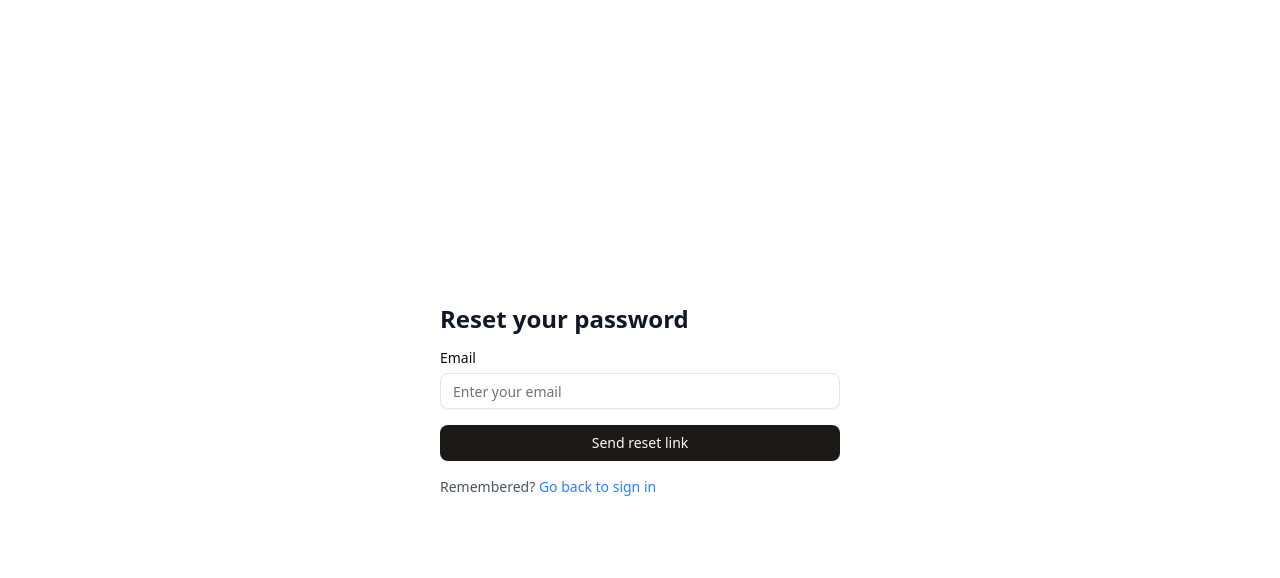
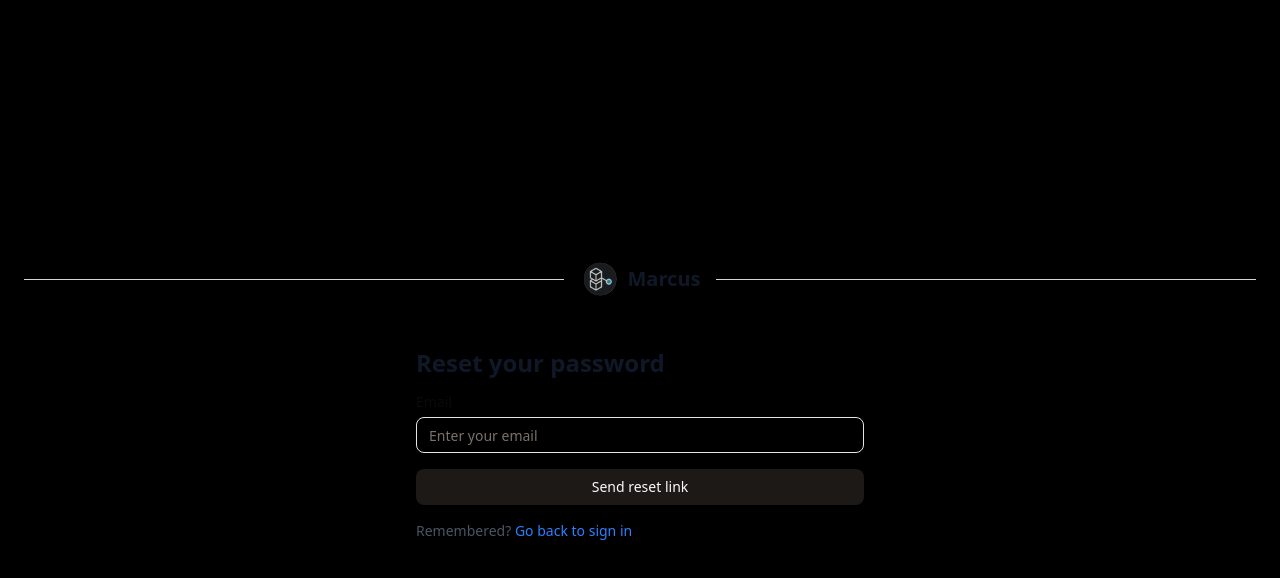
Before and after one commit to njit-prof-bill/njit-prof-bill-cs490-project-summer-2025, a Next.js app: page / in a window 1280 px wide. Both pictures are taken after a click on the button "Forgot password?". Shown: the top 578 px of the page. Built offline with nearby package versions, Linux system fonts and the light colour scheme; no server answers.

Commit message:
Add branding

```diff
--- a/src/app/page.tsx
+++ b/src/app/page.tsx
@@ -6,6 +6,7 @@ import { useEffect, useState } from "react";
 import { LoginForm } from "@/components/forms/loginForm";
 import { RegistrationForm } from "@/components/forms/registrationForm";
 import { ResetPasswordForm } from "@/components/forms/resetPasswordForm";
+import Image from "next/image";
 
 export default function LandingPage() {
   const { user, loading } = useAuth();
@@ -23,8 +24,27 @@ export default function LandingPage() {
   }
 
   return (
-    <div className="flex items-center justify-center min-h-screen">
-      <div className="w-full max-w-md px-6">
+    <div className="flex flex-col items-center justify-center min-h-screen px-6 bg-black">
+      {/* Branding Section */}
+      <div className="relative w-full mb-12">
+        <div className="flex items-center justify-center">
+          <hr className="absolute top-1/2 w-full border-gray-300 dark:border-gray-600" />
+          <div className="relative flex items-center space-x-2 px-4 bg-black">
+            <Image
+              src="/logo.png"
+              alt="Marcus Logo"
+              width={40}
+              height={40}
+            />
+            <h2 className="text-xl font-semibold text-gray-900 dark:text-gray-100">
+              Marcus
+            </h2>
+          </div>
+        </div>
+      </div>
+
+      {/* Form Section */}
+      <div className="w-full max-w-md">
         {view === "login" && (
           <>
             {/* Form Label */}
@@ -77,20 +97,18 @@ export default function LandingPage() {
         {view === "resetPassword" && (
           <>
             {/* Form Label */}
-            <h1 className="text-2xl font-bold text-gray-900 dark:text-gray-100 mb-4 text-left">
+            <h1 className="text-2xl font-bold text-gray-900 dark:text-gray-100 mb-4">
               Reset your password
             </h1>
 
             {/* Reset Password Form */}
-            <div className="space-y-4">
             <ResetPasswordForm
               onSuccess={() => setView("login")}
-                buttonText="Send reset link" // Updated button text
-                inputSpacing="mb-6" // Added spacing between input and button
+              buttonText="Send reset link"
             />
 
             {/* Helper Text */}
-              <p className="text-sm text-gray-600 dark:text-gray-400 mt-4 text-left">
+            <p className="text-sm text-gray-600 dark:text-gray-400 mt-4">
               Remembered?{" "}
               <button
                 onClick={() => setView("login")}
@@ -99,7 +117,6 @@ export default function LandingPage() {
                 Go back to sign in
               </button>
             </p>
-            </div>
           </>
         )}
       </div>
```
Lines whose indentation alone changed are shown as unchanged.
